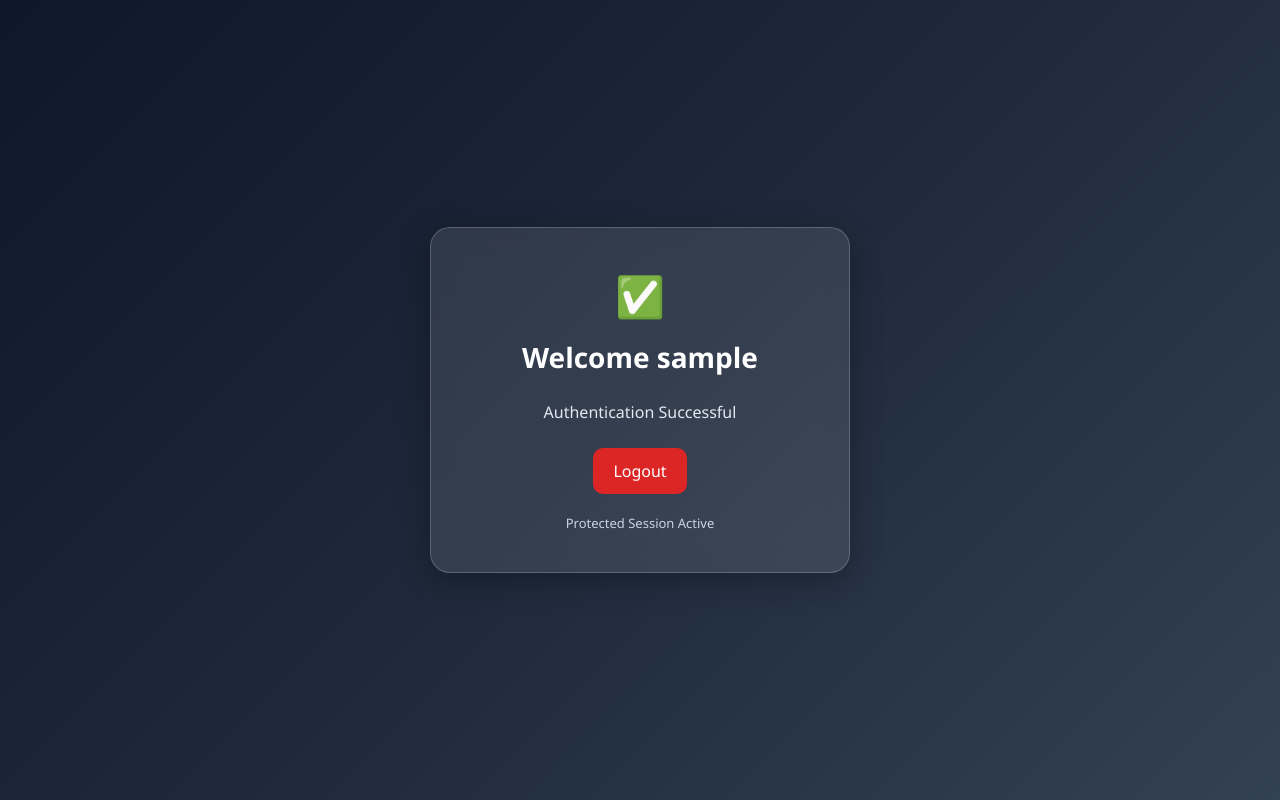
After one commit to mthd222/secure-auth-system, a Flask app: page /dashboard in a window 1280 px wide. The commit adds this page. Run offline with Flask 3, Linux system fonts and the light colour scheme; the visitor is signed in with stand-in values (Sample User, id 1); some libraries are stand-ins or nearby versions.

Commit message:
Completed Secure Authentication System

```diff
--- a/app.py
+++ b/app.py
@@ -1,14 +1,212 @@
-from flask import Flask, render_template
+from flask import Flask, render_template, request, redirect, session, flash
+import sqlite3
+
+from security.hashing import hash_password, verify_password
+from security.validators import validate_password
+from flask_wtf.csrf import CSRFProtect
+from datetime import timedelta
 
 app = Flask(__name__)
+csrf = CSRFProtect(app)
+
+app.secret_key = "supersecretkey"
+app.permanent_session_lifetime = timedelta(minutes=10)
+
+DATABASE = "database.db"
+
+# ---------------- HOME ----------------
 
 @app.route('/')
 def home():
+
+    if 'user' in session:
+        return redirect('/dashboard')
+
     return render_template("login.html")
 
-@app.route('/register')
+# ---------------- REGISTER ----------------
+
+@app.route('/register', methods=['GET', 'POST'])
 def register():
+
+    if request.method == 'POST':
+
+        username = request.form['username']
+        email = request.form['email']
+        password = request.form['password']
+
+        # Validate Password
+        valid, message = validate_password(password)
+
+        if not valid:
+            flash(message)
+            return redirect('/register')
+
+        hashed_password = hash_password(password)
+
+        try:
+            conn = sqlite3.connect(DATABASE)
+            cursor = conn.cursor()
+
+            cursor.execute(
+                '''
+                INSERT INTO users (username, email, password_hash)
+                VALUES (?, ?, ?)
+                ''',
+                (username, email, hashed_password)
+            )
+
+            conn.commit()
+            conn.close()
+
+            flash("Registration Successful")
+            return redirect('/')
+
+        except sqlite3.IntegrityError:
+            flash("Email already exists")
+            return redirect('/register')
+
     return render_template("register.html")
+
+# ---------------- LOGIN ----------------
+
+@app.route('/login', methods=['POST'])
+def login():
+
+    email = request.form['email']
+    conn = sqlite3.connect(DATABASE)
+    cursor = conn.cursor()
+
+    cursor.execute(
+        "SELECT attempts FROM failed_attempts WHERE email=?",
+        (email,)
+    )
+
+    record = cursor.fetchone()
+
+    if record and record[0] >= 5:
+        flash("Account temporarily locked due to multiple failed attempts")
+        return redirect('/')
+    password = request.form['password']
+
+    conn = sqlite3.connect(DATABASE)
+    cursor = conn.cursor()
+
+    cursor.execute(
+        "SELECT * FROM users WHERE email=?",
+        (email,)
+    )
+
+    user = cursor.fetchone()
+
+    conn.close()
+
+    ip = request.remote_addr
+
+    if user:
+
+        stored_password = user[3]
+
+        if verify_password(stored_password, password):
+
+            session.permanent = True
+            session['user'] = user[1]
+            conn = sqlite3.connect(DATABASE)
+            cursor = conn.cursor()
+
+            cursor.execute(
+                '''
+                INSERT INTO login_logs (email, status, ip_address)
+                VALUES (?, ?, ?)
+                ''',
+                (email, "SUCCESS", ip)
+            )
+
+            conn.commit()
+            conn.close()
+
+            cursor.execute(
+                "DELETE FROM failed_attempts WHERE email=?",
+                (email,)
+            )
+
+            conn.commit()
+            flash("Login Successful")
+
+            return redirect('/dashboard')
+
+    conn = sqlite3.connect(DATABASE)
+    cursor = conn.cursor()
+
+    cursor.execute(
+        '''
+        INSERT INTO login_logs (email, status, ip_address)
+        VALUES (?, ?, ?)
+        ''',
+        (email, "FAILED", ip)
+    )
+
+    conn.commit()
+    conn.close()
+
+    cursor.execute(
+        "SELECT * FROM failed_attempts WHERE email=?",
+        (email,)
+    )
+
+    existing = cursor.fetchone()
+
+    if existing:
+
+        cursor.execute(
+            '''
+            UPDATE failed_attempts
+            SET attempts = attempts + 1
+            WHERE email=?
+            ''',
+            (email,)
+        )
+
+    else:
+
+        cursor.execute(
+            '''
+            INSERT INTO failed_attempts (email, attempts)
+            VALUES (?, ?)
+            ''',
+            (email, 1)
+        )
+
+    conn.commit()
+    flash("Invalid Email or Password")
+
+    return redirect('/')
+
+# ---------------- DASHBOARD ----------------
+
+@app.route('/dashboard')
+def dashboard():
+
+    if 'user' not in session:
+        return redirect('/')
+
+    return render_template(
+        'dashboard.html',
+        username=session['user']
+    )
+
+# ---------------- LOGOUT ----------------
+
+@app.route('/logout')
+def logout():
+
+    session.pop('user', None)
+
+    flash("Logged Out Successfully")
+
+    return redirect('/')
+
+# ---------------- MAIN ----------------
 
 if __name__ == '__main__':
     app.run(debug=True)
--- /dev/null
+++ b/static/css/style.css
@@ -0,0 +1,146 @@
+*{
+    margin:0;
+    padding:0;
+    box-sizing:border-box;
+    font-family:'Segoe UI',sans-serif;
+}
+
+body{
+    min-height:100vh;
+    display:flex;
+    justify-content:center;
+    align-items:center;
+    background:
+    linear-gradient(
+        135deg,
+        #0f172a,
+        #1e293b,
+        #334155
+    );
+    overflow:hidden;
+}
+
+.container{
+    width:420px;
+    background:rgba(255,255,255,0.1);
+    backdrop-filter:blur(12px);
+    border:1px solid rgba(255,255,255,0.2);
+    padding:40px;
+    border-radius:20px;
+    box-shadow:0 8px 32px rgba(0,0,0,0.3);
+    color:white;
+    animation:fadeIn 0.6s ease;
+}
+
+.logo{
+    text-align:center;
+    font-size:40px;
+    margin-bottom:15px;
+}
+
+h1{
+    text-align:center;
+    margin-bottom:25px;
+    font-size:28px;
+}
+
+input{
+    width:100%;
+    padding:14px;
+    margin:12px 0;
+    border:none;
+    border-radius:10px;
+    outline:none;
+    background:rgba(255,255,255,0.2);
+    color:white;
+    font-size:15px;
+}
+
+input::placeholder{
+    color:#e2e8f0;
+}
+
+input:focus{
+    border:1px solid #60a5fa;
+    box-shadow:0 0 10px rgba(96,165,250,0.4);
+}
+
+button{
+    width:100%;
+    padding:14px;
+    margin-top:10px;
+    border:none;
+    border-radius:10px;
+    background:#2563eb;
+    color:white;
+    font-size:16px;
+    cursor:pointer;
+    transition:0.3s;
+}
+
+button:hover{
+    background:#1d4ed8;
+    transform:translateY(-2px);
+}
+
+a{
+    display:block;
+    text-align:center;
+    margin-top:18px;
+    color:#93c5fd;
+    text-decoration:none;
+}
+
+a:hover{
+    text-decoration:underline;
+}
+
+.message{
+    background:rgba(255,255,255,0.15);
+    padding:12px;
+    border-radius:10px;
+    margin-bottom:15px;
+    text-align:center;
+    color:#f8fafc;
+}
+
+.dashboard{
+    text-align:center;
+}
+
+.dashboard p{
+    margin-top:10px;
+    color:#e2e8f0;
+}
+
+.logout-btn{
+    display:inline-block;
+    margin-top:25px;
+    background:#dc2626;
+    padding:12px 20px;
+    border-radius:10px;
+    color:white;
+}
+
+.logout-btn:hover{
+    background:#b91c1c;
+}
+
+.footer{
+    margin-top:20px;
+    text-align:center;
+    font-size:13px;
+    color:#cbd5e1;
+}
+
+@keyframes fadeIn{
+    from{
+        opacity:0;
+        transform:translateY(-20px);
+    }
+
+    to{
+        opacity:1;
+        transform:translateY(0);
+    }
+}
--- /dev/null
+++ b/templates/dashboard.html
@@ -0,0 +1,41 @@
+<!DOCTYPE html>
+<html>
+<head>
+
+    <title>Dashboard</title>
+
+    <link rel="stylesheet"
+          href="{{ url_for('static',
+          filename='css/style.css') }}">
+
+</head>
+
+<body>
+
+<div class="container dashboard">
+
+    <div class="logo">
+        ✅
+    </div>
+
+    <h1>Welcome {{ username }}</h1>
+
+    <p>
+        Authentication Successful
+    </p>
+
+    <a href="/logout"
+       class="logout-btn">
+
+        Logout
+
+    </a>
+
+    <div class="footer">
+        Protected Session Active
+    </div>
+
+</div>
+
+</body>
+</html>
```
Also changed, not shown: database/db_setup.py (+19 -1 lines), security/hashing.py (added, +7 -0 lines), security/validators.py (added, +17 -0 lines), static/js/script.js (added, +13 -0 lines), templates/login.html (+57 -6 lines), templates/register.html (+58 -6 lines), README.md (added).
